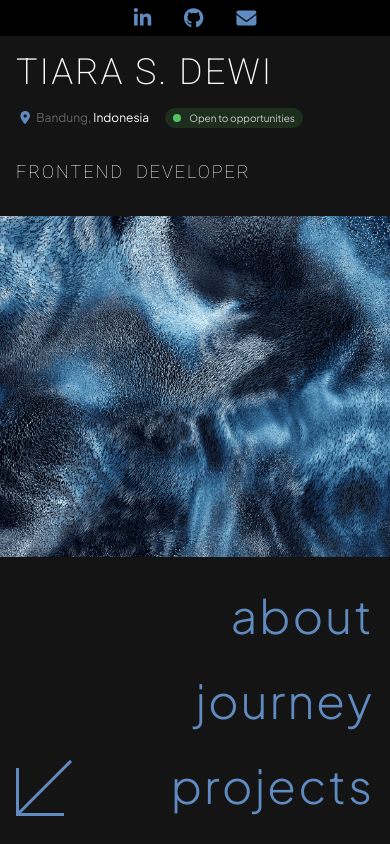
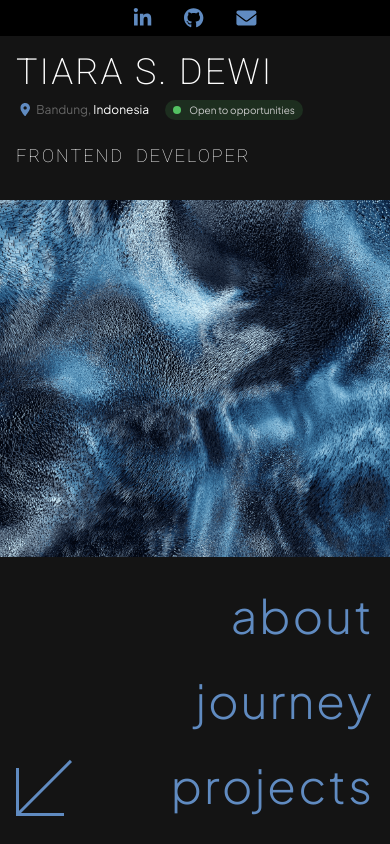
Before and after one commit to trsrdw/portfolio-v2, a Next.js app: page / in a window 390 px wide. Shown: the top 844 px of the page. Built offline with nearby package versions, Linux system fonts and the light colour scheme; no server answers.

Commit message:
adjust hero title mobile

```diff
--- a/src/components/Page/Home/Hero/style.module.scss
+++ b/src/components/Page/Home/Hero/style.module.scss
@@ -26,6 +26,10 @@
         @include mobile {
             gap: 2rem;
             flex-direction: column;
+        }
+
+        @include mobile_sm {
+            gap: 1.5rem;
         }
 
         h1 {
@@ -62,6 +66,10 @@
 
             @include mobile_sm {
                 height: 80px;
+            }
+
+            @include mobile_xs {
+                height: 72px;
             }
         }
 
```
